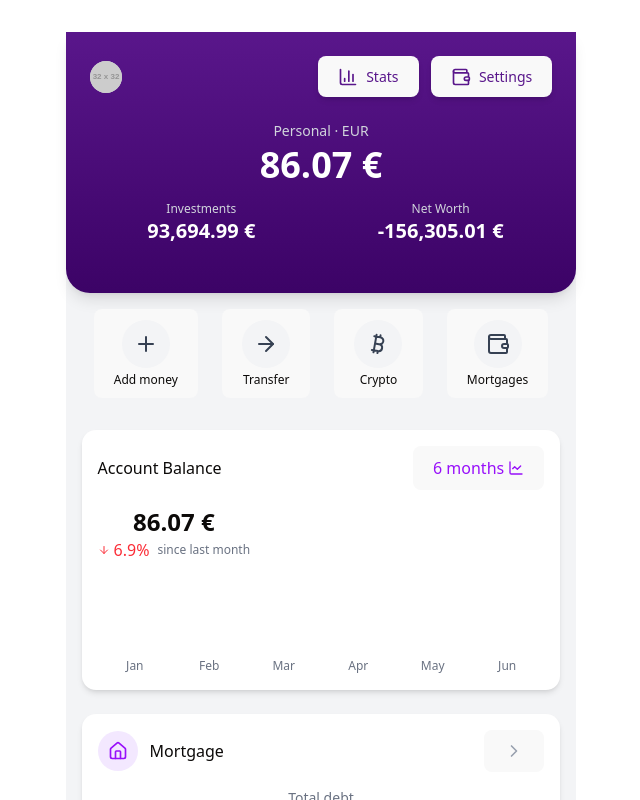
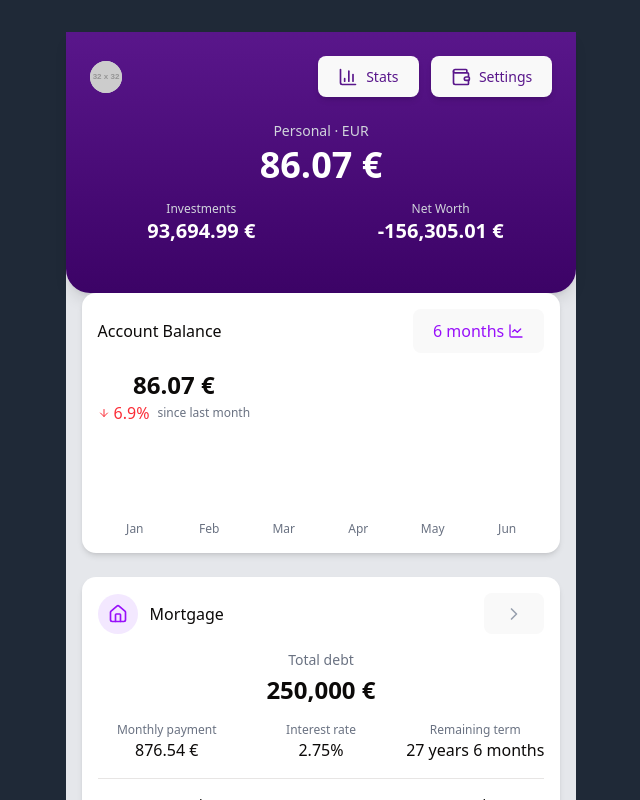
Before and after one commit to smart-mortgages/app, a React (Vite) app in the folder fractional-mortgage-dapp/: page /dashboard in a window 1280 px wide. Shown: the top 800 px of the page, without its empty margins (319-959 px from the left). Built offline with nearby package versions, Linux system fonts and the light colour scheme.

Commit message:
refactor: remove action buttons from dashboard and update background colors

```diff
--- a/fractional-mortgage-dapp/src/index.css
+++ b/fractional-mortgage-dapp/src/index.css
@@ -65,6 +65,7 @@ body {
   place-items: center;
   min-width: 320px;
   min-height: 100vh;
+  background-color: #1f2937; /* dark gray-800 */
 }
 
 h1 {
--- a/fractional-mortgage-dapp/src/pages/Dashboard.tsx
+++ b/fractional-mortgage-dapp/src/pages/Dashboard.tsx
@@ -1,5 +1,5 @@
 // No React import needed
-import { BarChart3, Wallet, ArrowRight, Plus, Bitcoin } from 'lucide-react';
+import { BarChart3, Wallet } from 'lucide-react';
 import AccountBalanceChart from '../components/dashboard/AccountBalanceChart';
 import MortgageInfo from '../components/dashboard/MortgageInfo.tsx';
 
@@ -94,33 +94,7 @@ const Dashboard = () => {
         </div>
       </div>
 
-      {/* Common action buttons */}
-      <div className="p-4 flex justify-around mb-4">
-        <button className="flex flex-col items-center">
-          <div className="w-12 h-12 rounded-full bg-gray-100 flex items-center justify-center mb-1">
-            <Plus className="w-6 h-6 text-gray-700" />
-          </div>
-          <span className="text-xs">Add money</span>
-        </button>
-        <button className="flex flex-col items-center">
-          <div className="w-12 h-12 rounded-full bg-gray-100 flex items-center justify-center mb-1">
-            <ArrowRight className="w-6 h-6 text-gray-700" />
-          </div>
-          <span className="text-xs">Transfer</span>
-        </button>
-        <button className="flex flex-col items-center">
-          <div className="w-12 h-12 rounded-full bg-gray-100 flex items-center justify-center mb-1">
-            <Bitcoin className="w-6 h-6 text-gray-700" />
-          </div>
-          <span className="text-xs">Crypto</span>
-        </button>
-        <button className="flex flex-col items-center">
-          <div className="w-12 h-12 rounded-full bg-gray-100 flex items-center justify-center mb-1">
-            <Wallet className="w-6 h-6 text-gray-700" />
-          </div>
-          <span className="text-xs">Mortgages</span>
-        </button>
-      </div>
+      {/* Action buttons removed as requested */}
 
       <div className="px-4 mb-6">
         <div className="bg-white rounded-xl shadow-md overflow-hidden">
@@ -171,7 +145,7 @@ const Dashboard = () => {
   // Crypto view removed as requested
 
   return (
-    <div className="min-h-screen bg-gray-100 pb-20">
+    <div className="min-h-screen bg-gray-200 pb-20">
       {renderMainView()}
     </div>
   );
```
